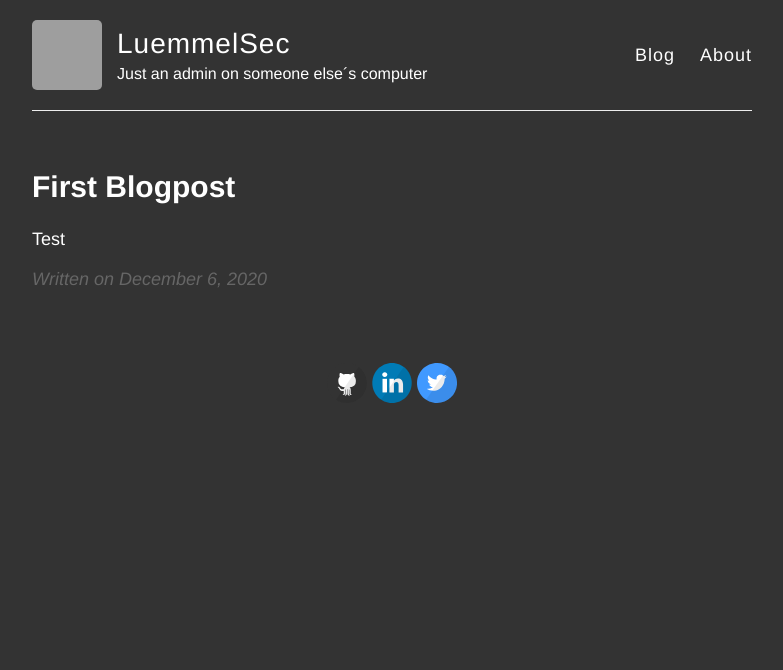
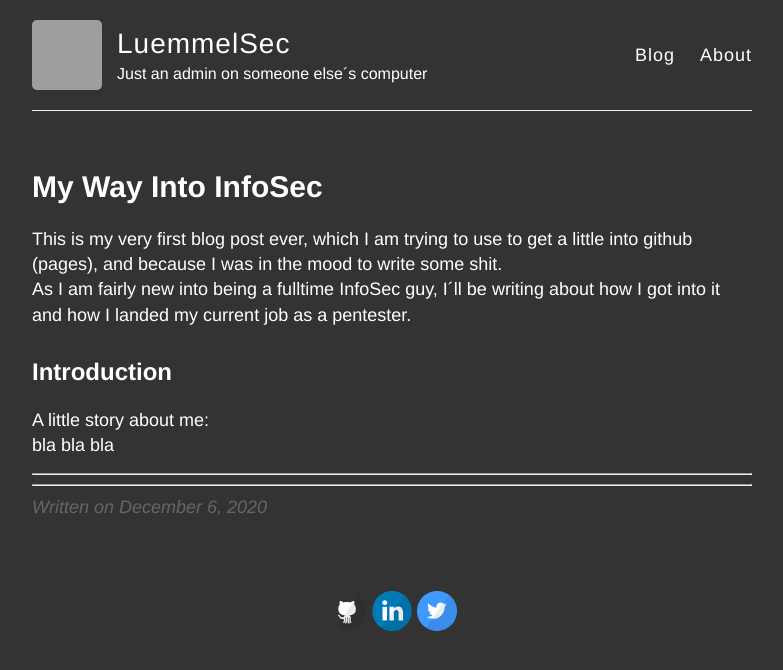
Before and after one commit to LuemmelSec/LuemmelSec.github.io, a Jekyll site: the page built from _posts/2020-12-06-Test.md, in a window 1280 px wide. Shown: the top 670 px of the page, without its empty margins (248-1031 px from the left). Built offline with Jekyll 4.4.1, drawn with Linux system fonts in a browser that asks for light colours; grey boxes are pictures that could not be loaded.

Commit message:
Update 2020-12-06-Test.md

```diff
--- a/_posts/2020-12-06-Test.md
+++ b/_posts/2020-12-06-Test.md
@@ -1,6 +1,15 @@
 ---
 layout: post
-title: First Blogpost
+title: My Way Into InfoSec
 ---
 
-Test
+This is my very first blog post ever, which I am trying to use to get a little into github (pages), and because I was in the mood to write some shit.
+As I am fairly new into being a fulltime InfoSec guy, I´ll be writing about how I got into it and how I landed my current job as a pentester.
+
+## Introduction
+A little story about me:
+bla bla bla
+
+
+----
+****
```
